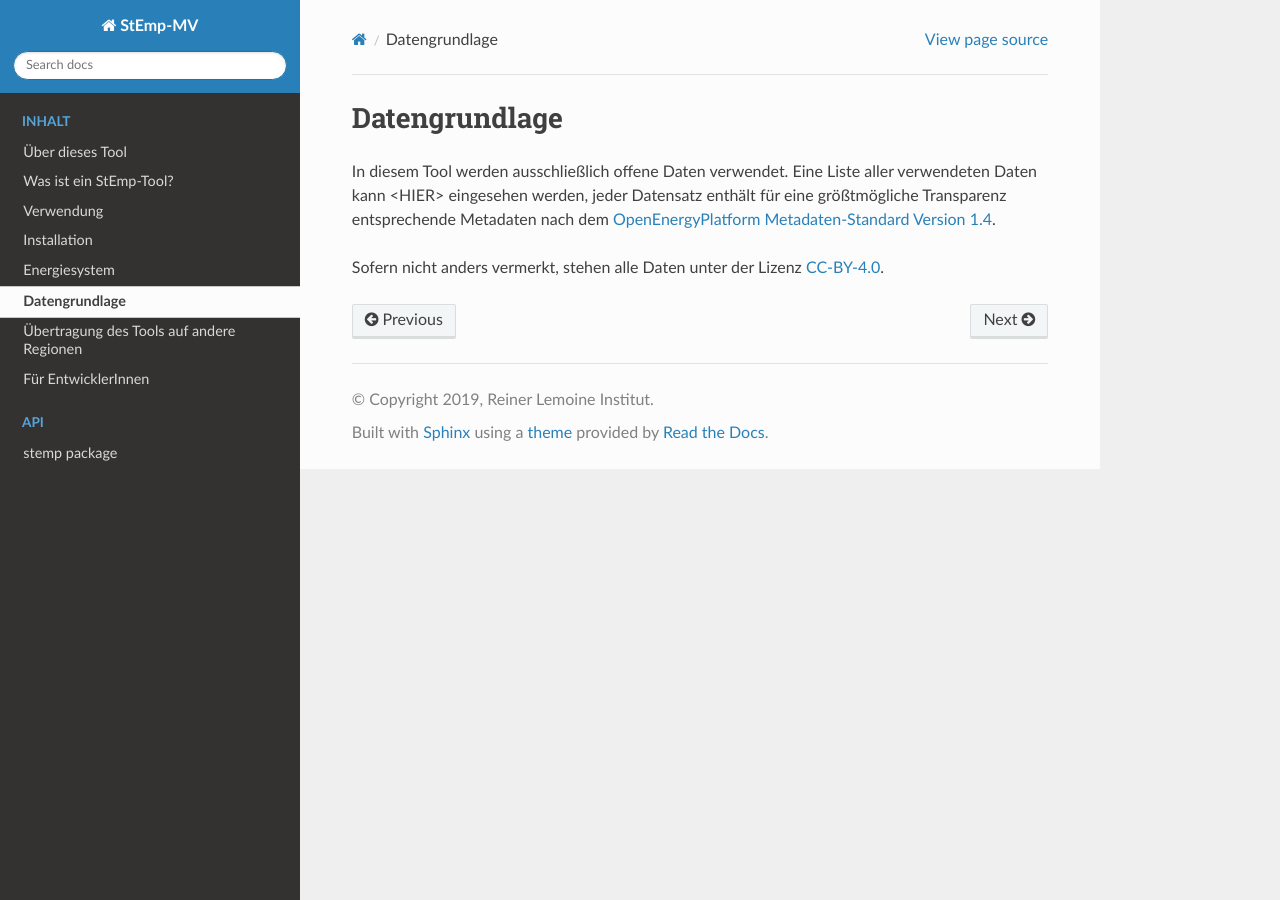
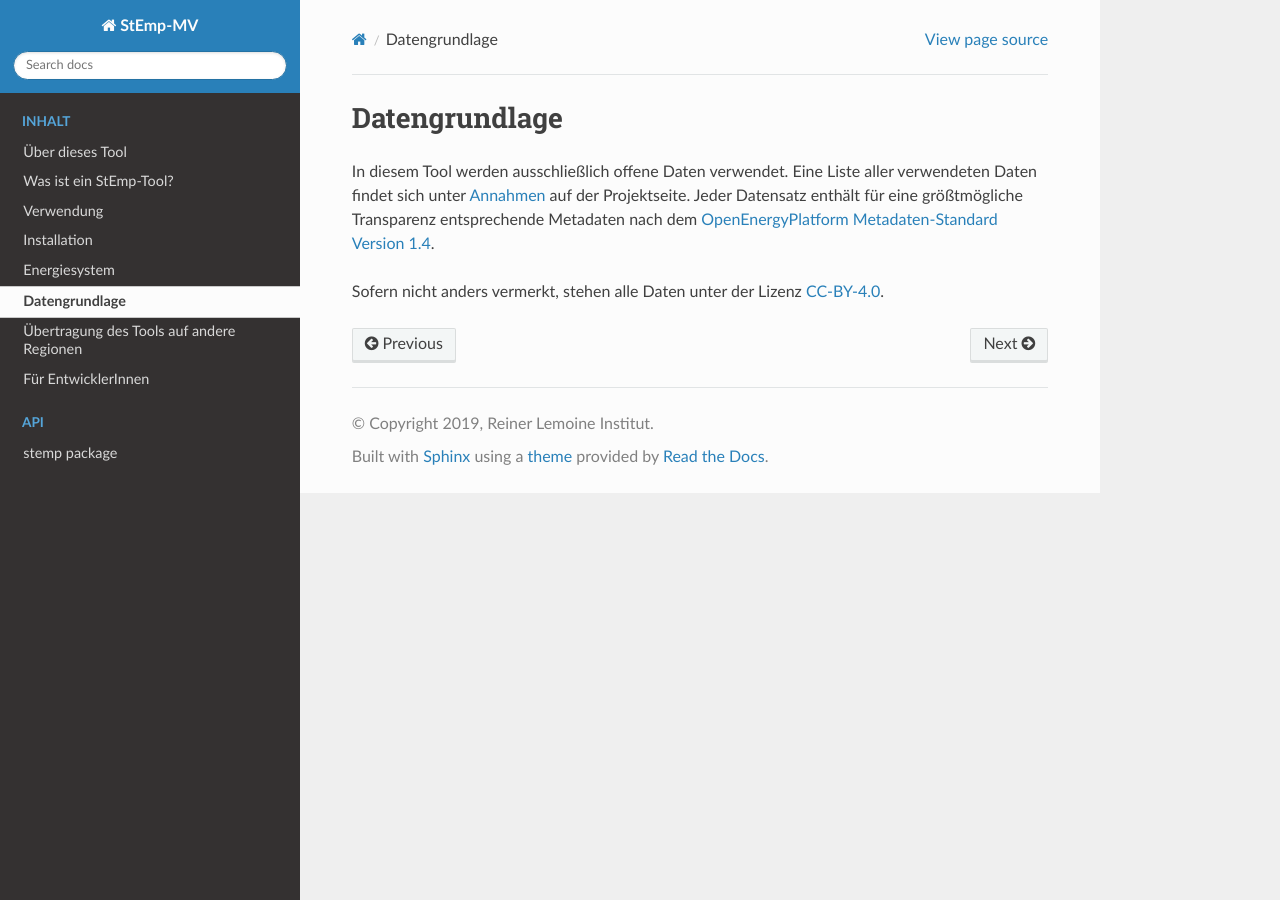
Before and after one commit to rl-institut/WAM_APP_stemp_mv, a Sphinx documentation site: the page built from doc/data.rst, in a window 1280 px wide. Built offline with Sphinx 7.4.7 and the Read the Docs theme 2.0.0, drawn with Linux system fonts in a browser that asks for light colours; the version number could not be read and is left out.

Commit message:
Added Links

```diff
--- a/doc/data.rst
+++ b/doc/data.rst
@@ -4,7 +4,8 @@ Datengrundlage
 ==============
 
 In diesem Tool werden ausschließlich offene Daten verwendet. Eine Liste aller
-verwendeten Daten kann <HIER> eingesehen werden, jeder Datensatz enthält für
+verwendeten Daten findet sich unter `Annahmen
+<https://wam.rl-institut.de/stemp/assumptions/>`_ auf der Projektseite. Jeder Datensatz enthält für
 eine größtmögliche Transparenz entsprechende Metadaten nach dem
 `OpenEnergyPlatform Metadaten-Standard Version 1.4
 <https://github.com/OpenEnergyPlatform/examples/wiki/Metadata-Description>`_.
--- a/doc/index.rst
+++ b/doc/index.rst
@@ -1,13 +1,11 @@
 Willkommen!
 ===========
-
-.. warning:: Die Dokumentation befindet sich derzeit noch in Bearbeitung!
 
 StEmp-MV ist ein Stakeholder-Empowerment-Tool für die Gemeinde Groß-Trebbow.
 Es wurde vom `Reiner Lemoine Institut (RLI)
 <https://reiner-lemoine-institut.de/>`_ im Rahmen des Kopernikus-Projekts
 „ENavi“ entwickelt. Sie finden das Tool auf den `WAM-Seiten des RLI
-<https://wam.rl-institut.de/stemp_mv/>`_.
+<https://wam.rl-institut.de/stemp/>`_.
 
 In dieser Dokumentation finden Sie methodische und technische
 Hintergrundinformationen und Anleitungen.
```
